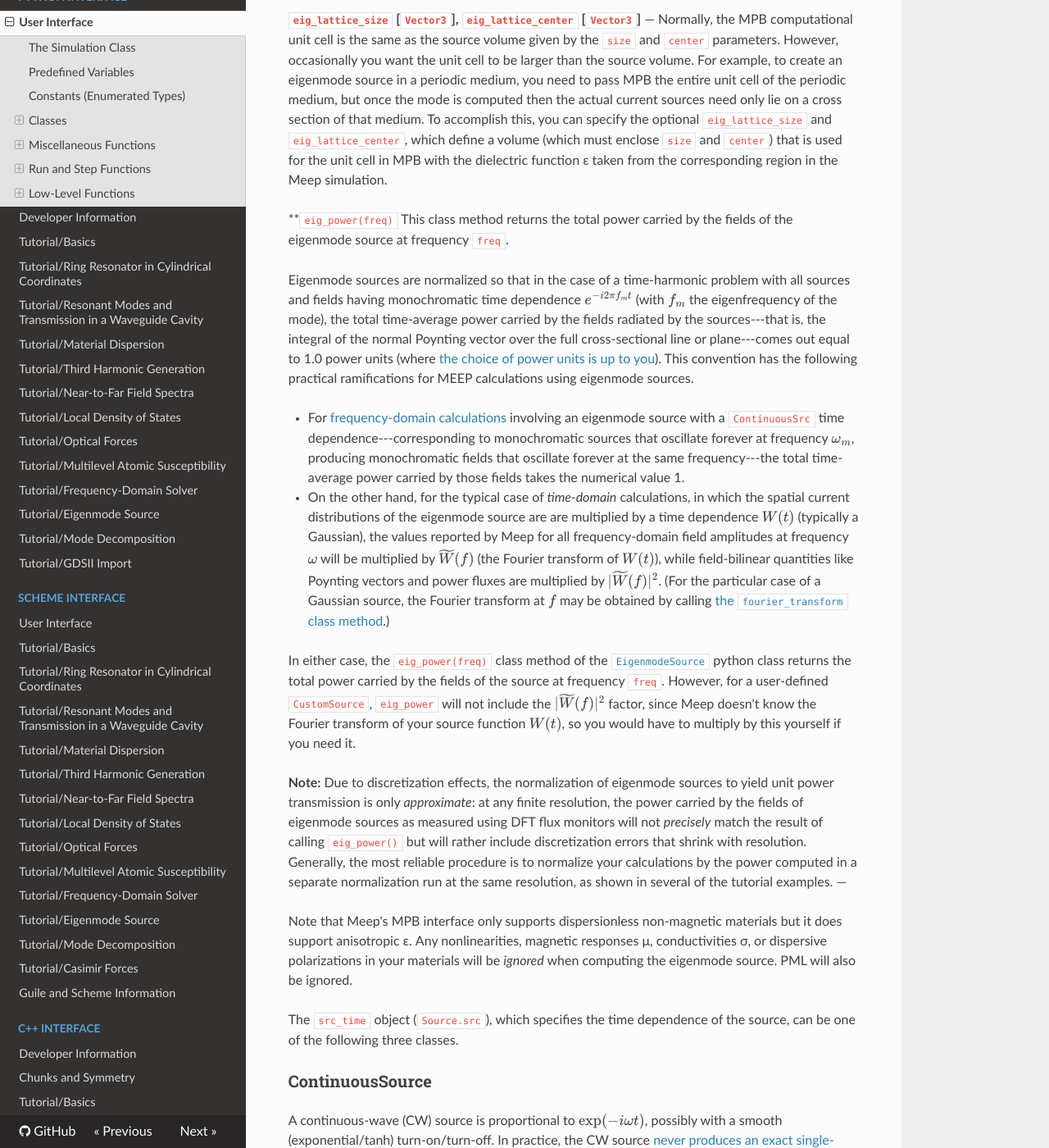
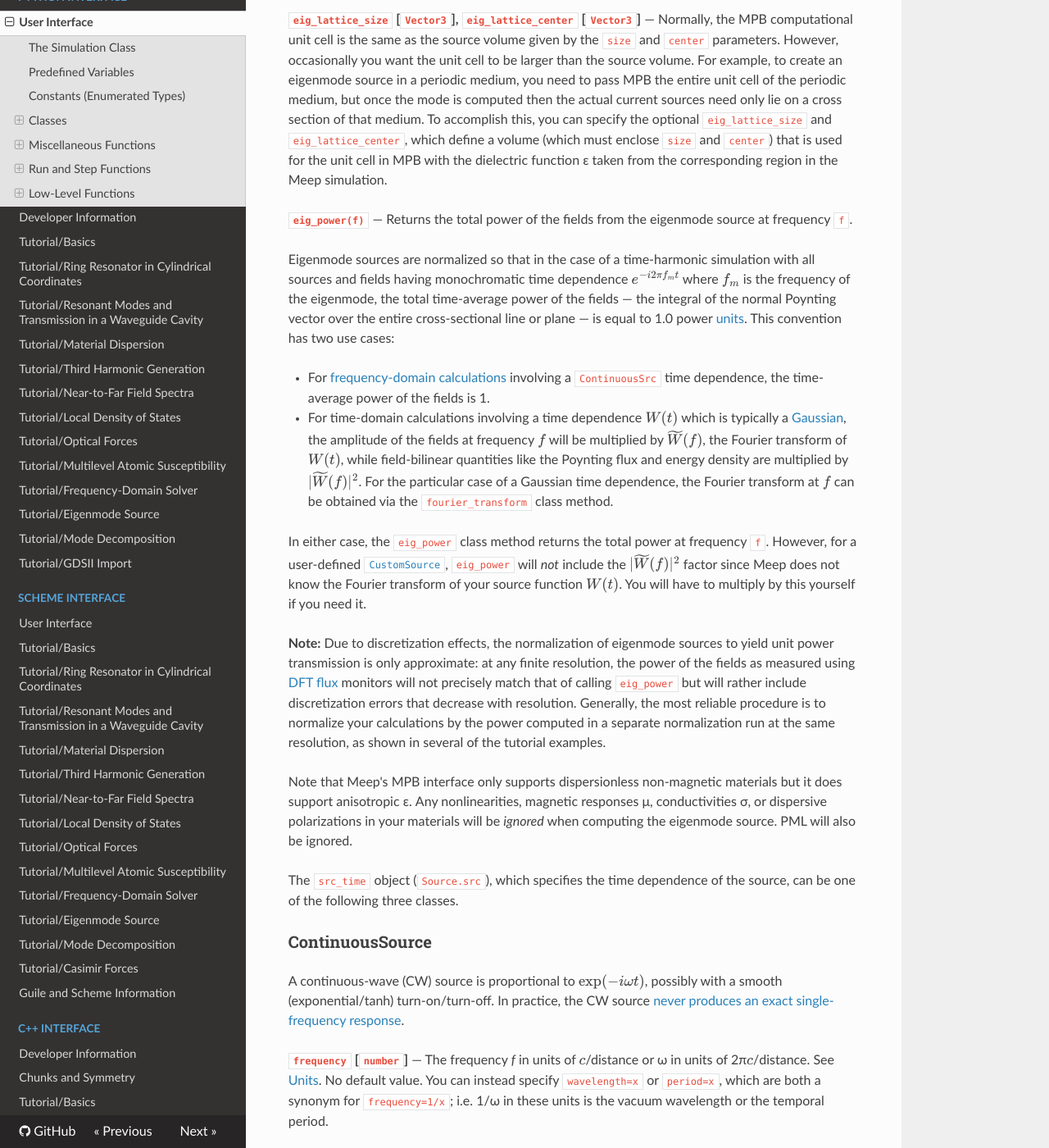
Before and after one commit to NanoComp/meep, an MkDocs documentation site: the page built from doc/docs/Python_User_Interface.md, in a window 1280 px wide and 1400 px high, scrolled down 22558 px. Shown: the whole window at 82% size. Built offline with MkDocs 1.6.1, drawn with Linux system fonts in a browser that asks for light colours; nearby versions of some CDN libraries; formulas are drawn with MathJax 3; old or Windows-style settings are respelled for this version of MkDocs; some of the changed text lies outside the part shown.

Commit message:
improve eig_power description in docs

```diff
--- a/doc/docs/Python_User_Interface.md
+++ b/doc/docs/Python_User_Interface.md
@@ -752,7 +752,6 @@ Like `amp_func_file` above, but instead of interpolating into an HDF5 file, inte
 
 As described in Section 4.2 ("Incident Fields and Equivalent Currents") in [Chapter 4](http://arxiv.org/abs/arXiv:1301.5366) ("Electromagnetic Wave Source Conditions") of the book [Advances in FDTD Computational Electrodynamics: Photonics and Nanotechnology](https://www.amazon.com/Advances-FDTD-Computational-Electrodynamics-Nanotechnology/dp/1608071707), it is also possible to supply a source that is designed to couple exclusively into a single waveguide mode (or other mode of some cross section or periodic region) at a single frequency, and which couples primarily into that mode as long as the bandwidth is not too broad. This is possible if you have [MPB](https://mpb.readthedocs.io) installed: Meep will call MPB to compute the field profile of the desired mode, and uses the field profile to produce an equivalent current source. Note: this feature does *not* work in cylindrical coordinates. To do this, instead of a `source` you should use an `EigenModeSource`:
 
-<a name="EigenmodeSource">
 ### EigenModeSource
 
 This is a subclass of `Source` and has **all of the properties** of `Source` above. However, you normally do not specify a `component`. Instead of `component`, the current source components and amplitude profile are computed by calling MPB to compute the modes, $\mathbf{u}_{n,\mathbf{k}}(\mathbf{r}) e^{i \mathbf{k} \cdot \mathbf{r}}$, of the dielectric profile in the region given by the `size` and `center` of the source, with the modes computed as if the *source region were repeated periodically in all directions*. If an `amplitude` and/or `amp_func` are supplied, they are *multiplied* by this current profile. The desired eigenmode and other features are specified by the following properties:
@@ -785,57 +784,19 @@ Once the MPB modes are computed, equivalent electric and magnetic sources are cr
 —
 Normally, the MPB computational unit cell is the same as the source volume given by the `size` and `center` parameters. However, occasionally you want the unit cell to be larger than the source volume. For example, to create an eigenmode source in a periodic medium, you need to pass MPB the entire unit cell of the periodic medium, but once the mode is computed then the actual current sources need only lie on a cross section of that medium. To accomplish this, you can specify the optional `eig_lattice_size` and `eig_lattice_center`, which define a volume (which must enclose `size` and `center`) that is used for the unit cell in MPB with the dielectric function ε taken from the corresponding region in the Meep simulation.
 
-**`eig_power(freq)`
-This class method returns the total power carried by the fields
-of the eigenmode source at frequency `freq`.
-
-Eigenmode sources are normalized so that in the case
-of a time-harmonic problem with all sources and fields
-having monochromatic time dependence $e^{-i 2\pi f_m t}$
-(with $f_m$ the eigenfrequency of the mode), the
-total time-average power carried by the fields radiated
-by the sources---that is, the integral of the normal Poynting
-vector over the full cross-sectional line or plane---comes
-out equal to 1.0 power units
-(where [the choice of power units is up to you](Introduction.md#units-in-meep)).
-This convention has the following practical ramifications for MEEP
-calculations using eigenmode sources.
-
-+ For [frequency-domain calculations](Python_User_Interface.md#frequency-domain-solver)
-  involving an eigenmode source with a `ContinuousSrc` time dependence---corresponding
-  to monochromatic sources that oscillate forever at frequency $\omega_m$, producing
-  monochromatic fields that oscillate forever at the same frequency---the
-  total time-average power carried by those fields takes the numerical
-  value 1.
-
-+ On the other hand, for the typical case of *time-domain* calculations,
-  in which the spatial current distributions
-  of the eigenmode source
-  are are multiplied by a time dependence $W(t)$ (typically a Gaussian), the
-  values reported by Meep for all frequency-domain field amplitudes at
-  frequency $\omega$ will be multiplied by $\widetilde W(f)$
-  (the Fourier transform of $W(t)$),
-  while field-bilinear quantities like Poynting vectors and power fluxes
-  are multiplied by $|\widetilde W(f)|^2$.
-  (For the particular case of a Gaussian source, the Fourier transform
-   at $f$ may be obtained by calling
-   [the `fourier_transform` class method](Python_User_Interface.md#GaussianSource).)
-
-In either case, the `eig_power(freq)` class method of the
-[`EigenmodeSource`](Python_User_Interface.md#EigenmodeSource)
-python class returns the total power
-carried by the fields of the source at frequency `freq`.
-However,
-for a user-defined `CustomSource`, `eig_power` will not include the $|\widetilde W(f)|^2$ factor, since Meep doesn't know the Fourier transform of your source function $W(t)$, so you would have to multiply by this yourself if you need it.
-
-**Note:** Due to discretization effects, the normalization of eigenmode
-sources to yield unit power transmission is only *approximate*:
-at any finite resolution, the power carried by the fields of
-eigenmode sources as measured using DFT flux monitors
-will not *precisely* match the result of calling `eig_power()`
-but will rather include discretization errors
-that shrink with resolution.  Generally, the most reliable procedure is to normalize your calculations by the power computed in a separate normalization run at the same resolution, as shown in several of the tutorial examples.
-—
+**`eig_power(f)`**
+—
+Returns the total power of the fields from the eigenmode source at frequency `f`.
+
+Eigenmode sources are normalized so that in the case of a time-harmonic simulation with all sources and fields having monochromatic time dependence $e^{-i 2\pi f_m t}$ where $f_m$ is the frequency of the eigenmode, the total time-average power of the fields — the integral of the normal Poynting vector over the entire cross-sectional line or plane — is equal to 1.0 power [units](Introduction.md#units-in-meep). This convention has two use cases:
+
++ For [frequency-domain calculations](Python_User_Interface.md#frequency-domain-solver) involving a `ContinuousSrc` time dependence, the time-average power of the fields is 1.
+
++ For time-domain calculations involving a time dependence $W(t)$ which is typically a [Gaussian](#gaussiansource), the amplitude of the fields at frequency $f$ will be multiplied by $\widetilde W(f)$, the Fourier transform of $W(t)$, while field-bilinear quantities like the Poynting flux and energy density are multiplied by $|\widetilde W(f)|^2$. For the particular case of a Gaussian time dependence, the Fourier transform at $f$ can be obtained via the `fourier_transform` class method.
+
+In either case, the `eig_power` class method returns the total power at frequency `f`. However, for a user-defined [`CustomSource`](#customsource), `eig_power` will *not* include the $|\widetilde W(f)|^2$ factor since Meep does not know the Fourier transform of your source function $W(t)$. You will have to multiply by this yourself if you need it.
+
+**Note:** Due to discretization effects, the normalization of eigenmode sources to yield unit power transmission is only approximate: at any finite resolution, the power of the fields as measured using [DFT flux](#flux-spectra) monitors will not precisely match that of calling `eig_power` but will rather include discretization errors that decrease with resolution.  Generally, the most reliable procedure is to normalize your calculations by the power computed in a separate normalization run at the same resolution, as shown in several of the tutorial examples.
 
 Note that Meep's MPB interface only supports dispersionless non-magnetic materials but it does support anisotropic ε. Any nonlinearities, magnetic responses μ, conductivities σ, or dispersive polarizations in your materials will be *ignored* when computing the eigenmode source. PML will also be ignored.
 
@@ -894,18 +855,15 @@ How many `width`s the current decays for before we cut it off and set it to zero
 If `True`, the source is the integral of the current (the [dipole moment](https://en.wikipedia.org/wiki/Electric_dipole_moment)) which is guaranteed to be zero after the current turns off. In practice, there is little difference between integrated and non-integrated sources. Default is `False`.
 
 **`fourier_transform(f)`**
--Returns the Fourier transform of the current evaluated at a
-frequency `f` (`ω=2πf`), given by
+—
+Returns the Fourier transform of the current evaluated at frequency `f` (`ω=2πf`) given by:
 $$
    \widetilde G(\omega) \equiv \frac{1}{\sqrt{2\pi}}
    \int e^{i\omega t}G(t)\,dt \equiv
    \frac{1}{\Delta f}
    e^{i\omega t_0 -\frac{(\omega-\omega_0)^2}{2\Delta f^2}}
 $$
-where $G(t)$ is the current (not the dipole moment).
-(In this formula, $\Delta f$ is the `fwidth` of the source,
-$\omega_0$ is $2\pi$ times its `frequency,` and $t_0$ is the peak
-time discussed above.)   Note that this does not include any `amplitude` or `amp_func` factor that you specified for the source.
+where $G(t)$ is the current (not the dipole moment). In this formula, $\Delta f$ is the `fwidth` of the source, $\omega_0$ is $2\pi$ times its `frequency,` and $t_0$ is the peak time discussed above. Note that this does not include any `amplitude` or `amp_func` factor that you specified for the source.
 
 ### CustomSource
 
```
Also changed, not shown: doc/docs/FAQ.md (+0 -1 lines), doc/docs/Python_Developer_Information.md (+0 -1 lines).
